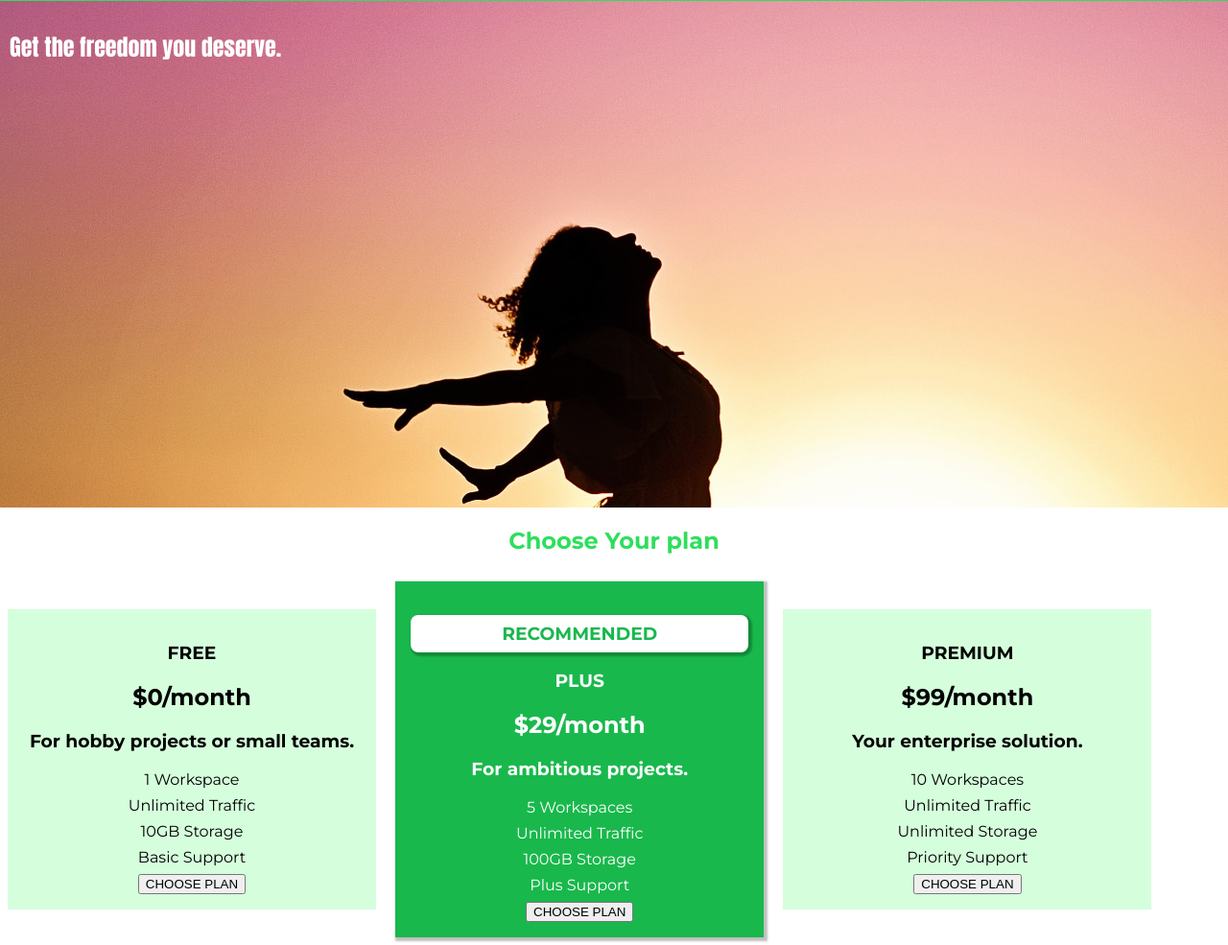
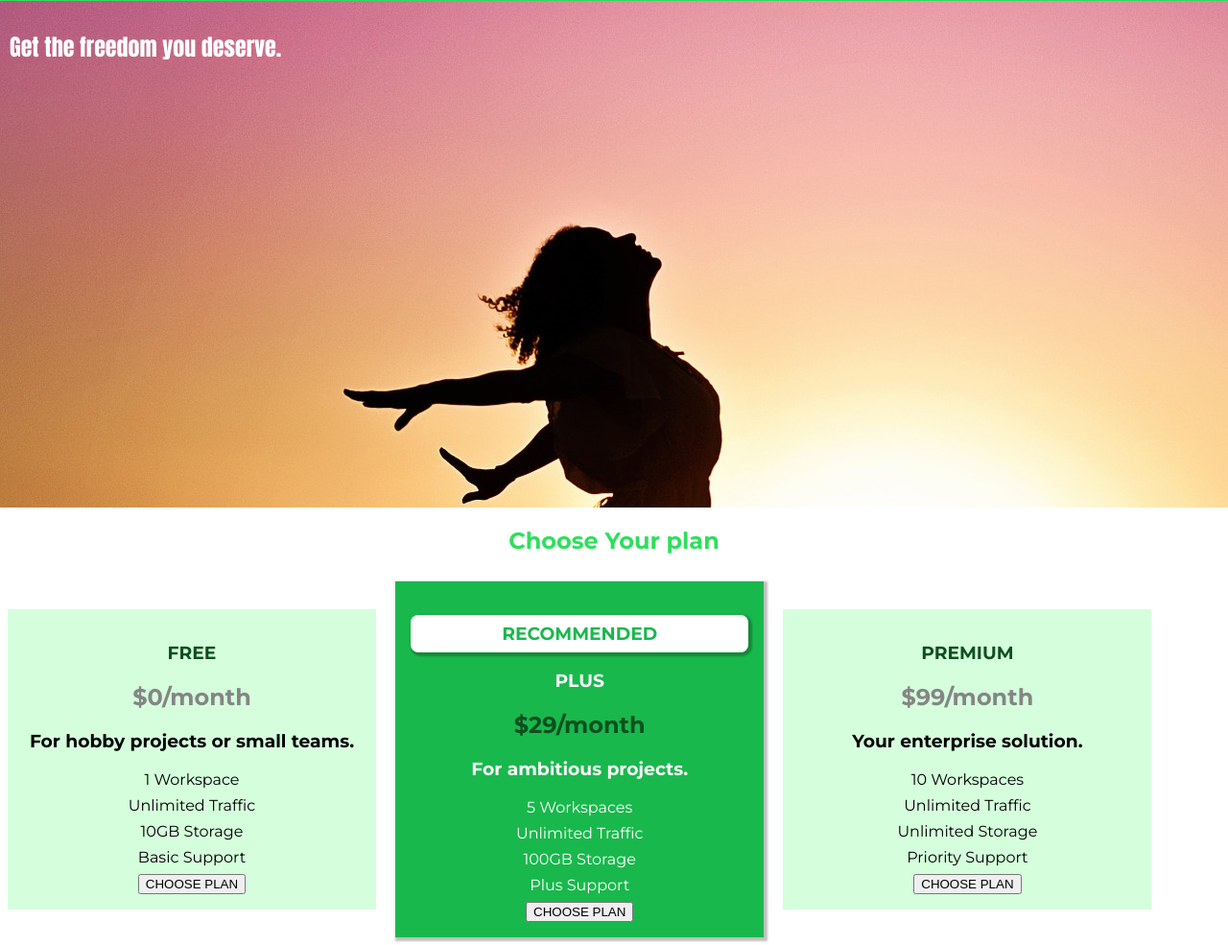
Before and after one commit to luckyrose89/the-css-project, a plain HTML site: page index.html in a window 1280 px wide. Shown: the part 42-1027 px from the top of the page at 96% size. Drawn offline with Linux system fonts and the light colour scheme.

Commit message:
add plan title and price sryles

```diff
--- a/index.html
+++ b/index.html
@@ -6,11 +6,11 @@
     <title>uHost</title>
     <link rel="shortcut icon" href="favicon.png" />
     <link
-      href="https://fonts.googleapis.com/css?family=Anton&display=swap"
+      href="https://fonts.googleapis.com/css?family=Anton"
       rel="stylesheet"
     />
     <link
-      href="https://fonts.googleapis.com/css?family=Montserrat:400,700&display=swap"
+      href="https://fonts.googleapis.com/css?family=Montserrat:400,700"
       rel="stylesheet"
     />
     <link rel="stylesheet" href="styles.css" />
@@ -45,8 +45,8 @@
         <h1 class="section-title">Choose Your plan</h1>
         <div>
           <article class="plan">
-            <h1>FREE</h1>
-            <h2>$0/month</h2>
+            <h1 class="plan__title">FREE</h1>
+            <h2 class="plan__price">$0/month</h2>
             <h3>For hobby projects or small teams.</h3>
             <ul class="plan__features">
               <li class="plan__feature">1 Workspace</li>
@@ -60,8 +60,8 @@
           </article>
           <article class="plan plan--highlighted">
             <h1 class="plan__annotation">RECOMMENDED</h1>
-            <h1>PLUS</h1>
-            <h2>$29/month</h2>
+            <h1 class="plan__title">PLUS</h1>
+            <h2 class="plan__price">$29/month</h2>
             <h3>For ambitious projects.</h3>
             <ul class="plan__features">
               <li class="plan__feature">5 Workspaces</li>
@@ -74,8 +74,8 @@
             </div>
           </article>
           <article class="plan">
-            <h1>PREMIUM</h1>
-            <h2>$99/month</h2>
+            <h1 class="plan__title">PREMIUM</h1>
+            <h2 class="plan__price">$99/month</h2>
             <h3>Your enterprise solution.</h3>
             <ul class="plan__features">
               <li class="plan__feature">10 Workspaces</li>
--- a/styles.css
+++ b/styles.css
@@ -110,6 +110,22 @@ body {
   border-radius: 8px;
 }
 
+.plan__title {
+  color: #0e4f1f;
+}
+
+.plan__price {
+  color: #858585;
+}
+
+.plan--highlighted .plan__title {
+  color: #ffffff;
+}
+
+.plan--highlighted .plan__price {
+  color: #0e4f1f;
+}
+
 .plan__features {
   list-style: none;
   margin: 0;
```
